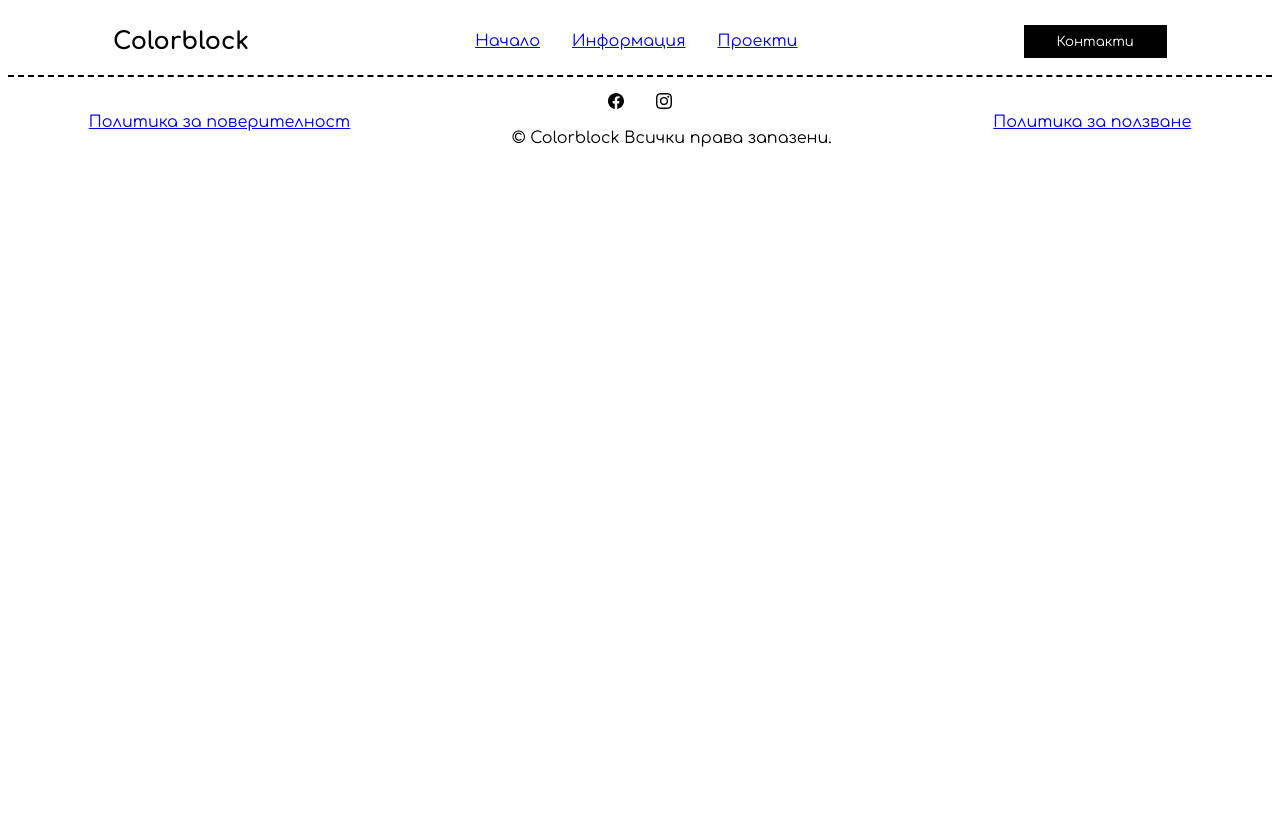
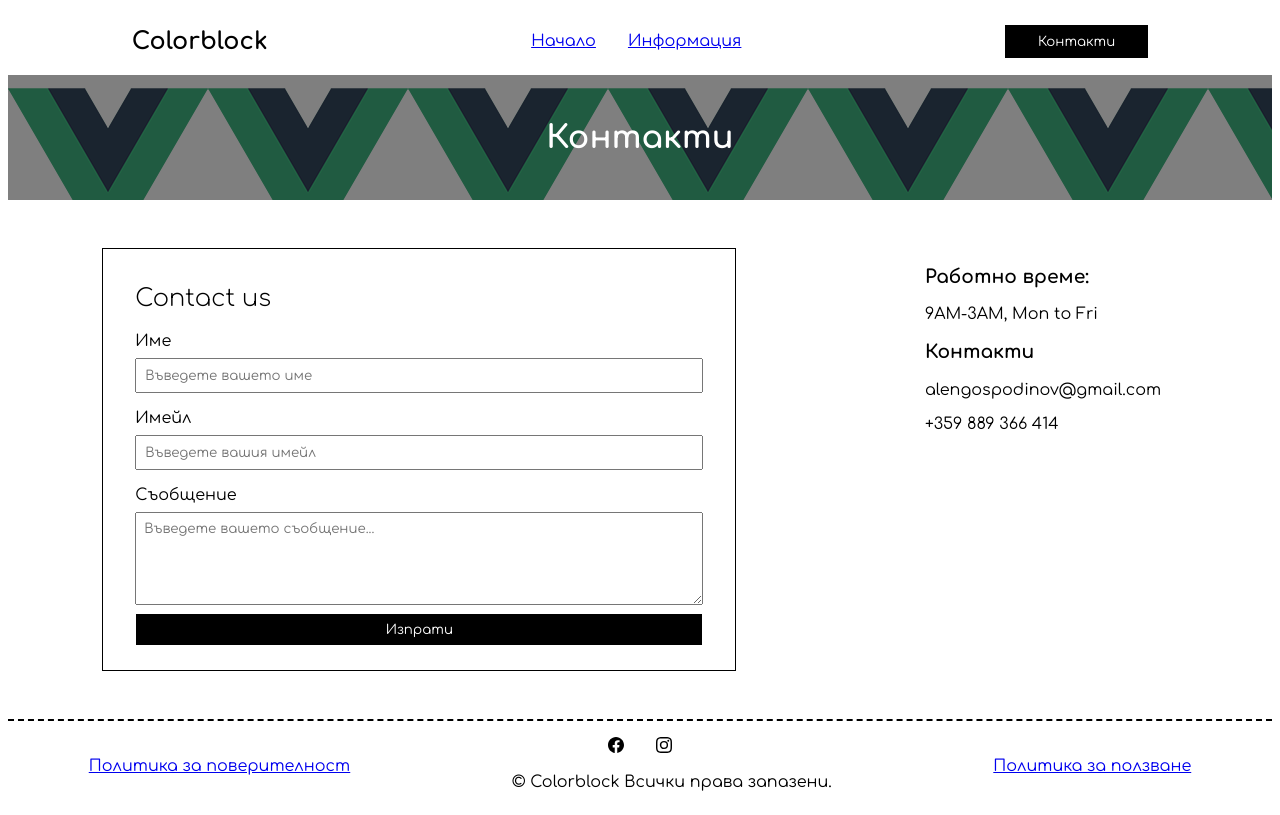
Before and after one commit to alansshots/colorblock, a Vue app: page /contact in a window 1280 px wide. Built offline with nearby package versions, Linux system fonts and the light colour scheme.

Commit message:
contact page

```diff
--- a/src/App.vue
+++ b/src/App.vue
@@ -10,12 +10,14 @@
     <nav>
       <router-link to="/">Начало</router-link>
       <router-link to="/about">Информация</router-link>
-      <router-link to="/projects">Проекти</router-link>
+      <!-- <router-link to="/projects">Проекти</router-link> -->
     </nav>
     </div>
 
     <div>
-      <button class="nav-btn" to='/contac'>Контакти</button>
+      <router-link to="/contact">
+      <button class="nav-btn">Контакти</button>
+      </router-link>
     </div>
 
     </div>
--- a/src/router/index.js
+++ b/src/router/index.js
@@ -2,6 +2,7 @@ import Vue from 'vue'
 import VueRouter from 'vue-router'
 import HomeView from '../views/HomeView.vue'
 import ProjectsView from '../views/ProjectsView.vue'
+import ContactView from '../views/ContactView.vue'
 
 Vue.use(VueRouter)
 
@@ -23,6 +24,11 @@ const routes = [
     // this generates a separate chunk (about.[hash].js) for this route
     // which is lazy-loaded when the route is visited.
     component: () => import(/* webpackChunkName: "about" */ '../views/AboutView.vue')
+  },
+  {
+    path: '/contact',
+    name: 'contact',
+    component: ContactView
   }
 ]
 
--- /dev/null
+++ b/src/views/ContactView.vue
@@ -0,0 +1,166 @@
+<template>
+  <div class="contact">
+    <!-- Banner -->
+    <div class="banner">
+      <div class="banner-text-container">
+        <h1>Контакти</h1>
+      </div>
+    </div>
+
+    <!-- Main contact  -->
+
+    <div class="contact-main">
+
+        <div class="form">
+            <form action="">
+                <h2>Contact us</h2>
+                <div class="input-container">
+                    <label for="name">Име</label>
+                    <input type="text" name="name" placeholder="Въведете вашето име">
+                </div>
+                <div class="input-container">
+                    <label for="email">Имейл</label>
+                    <input type="email" name="email" placeholder="Въведете вашия имейл">
+                </div>
+                <div class="input-container">
+                    <label for="message">Съобщение</label>
+                    <textarea name="message" cols="40" rows="5" placeholder="Въведете вашето съобщение..."></textarea>
+                </div>
+
+                <button class="info-btn">Изпрати</button>
+
+            </form>
+        </div>
+
+        <div class="details">
+            <div class="details-container">
+                <div class="detail-block">
+                    <h3>Работно време:</h3>
+                    <p>9AM-3AM, Mon to Fri</p>
+                </div>
+
+                <div class="detail-block">
+                    <h3>Контакти</h3>
+                    <p>alengospodinov@gmail.com</p>
+                    <p>+359 889 366 414</p>
+                </div>
+            </div>
+
+        </div>
+
+    </div>
+
+  </div>
+</template>
+
+<script>
+export default {
+  name: 'ContactView'
+}
+</script>
+
+<style scoped>
+
+.banner {
+  height: 125px;
+  background: url('../assets/logo.png');
+  display: flex;
+  flex-direction: row;
+  justify-content: center;
+  align-items: center;
+}
+
+.banner-text-container {
+  width: 100%;
+  height: 100%;
+  background: rgb(0, 0, 0, 0.5);
+  color: #fff;
+  line-height: 0.1rem;
+  display: flex;
+  flex-direction: column;
+  justify-content: center;
+  align-items: center;
+}
+
+/* Main contact */
+
+.contact-main {
+    margin: 3rem 0rem;
+    display: flex;
+    flex-direction: row;
+    justify-content: space-around;
+    align-items: left;
+    width: 100%;
+}
+
+.form {
+    border: 1px solid #000;
+    display: flex;
+    justify-content: center;
+    align-items: left;
+    width: 50%;
+}
+
+form {
+    margin: 1rem 2rem;
+    width: 100%;
+}
+
+form h2 {
+    font-weight: 300;
+}
+
+.input-container {
+    display: flex;
+    flex-direction:column;
+    justify-content: center;
+    align-items: left;
+    margin-top: 1rem;
+}
+
+.input-container input {
+    margin-top: 0.5rem;
+    padding: 0.5rem;
+}
+
+.input-container textarea {
+    margin-top: 0.5rem;
+    padding: 0.5rem;
+}
+
+.info-btn {
+    width: 100%;
+    text-align: center;
+    margin: 0.5rem auto;
+    cursor: pointer;
+    padding: 0.5rem 2rem;
+    color: #fff;
+    background: #000;
+    border: 1px solid #fff;
+}
+
+.info-btn:hover {
+    padding: 0.5rem 2rem;
+    color: #000;
+    background: #fff;
+    border: 1px solid #000;
+    transition:  0.2s;
+}
+
+/* .info-btn:hover::after {
+    transition: 0.6s;
+    content: ' ->';
+    color: #000;
+} */
+
+/* Contact details */
+
+.details {
+    width: 20%;
+    display: flex;
+    flex-direction: row;
+    justify-content: start;
+    align-items: left;
+}
+
+</style>
```
